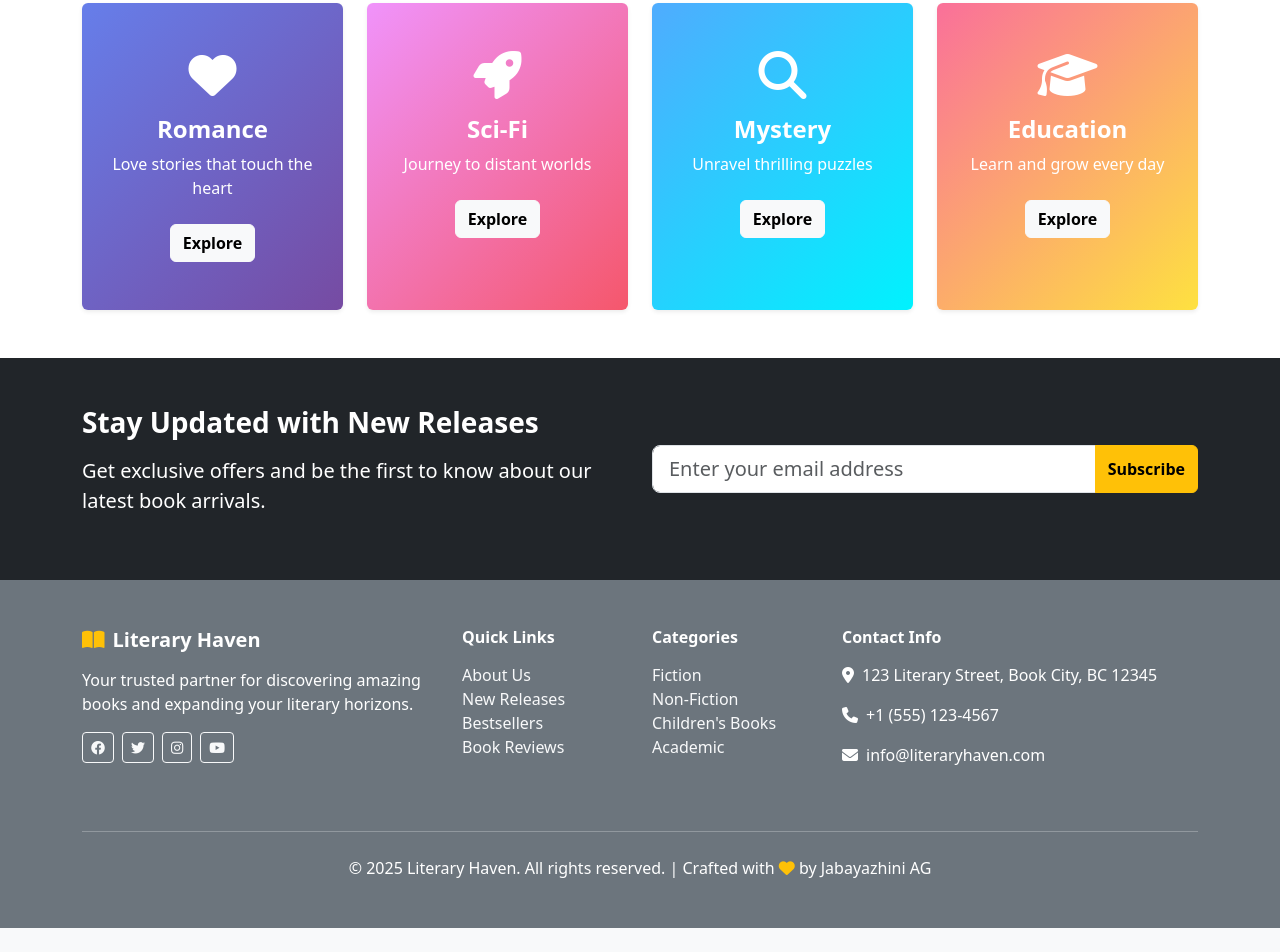
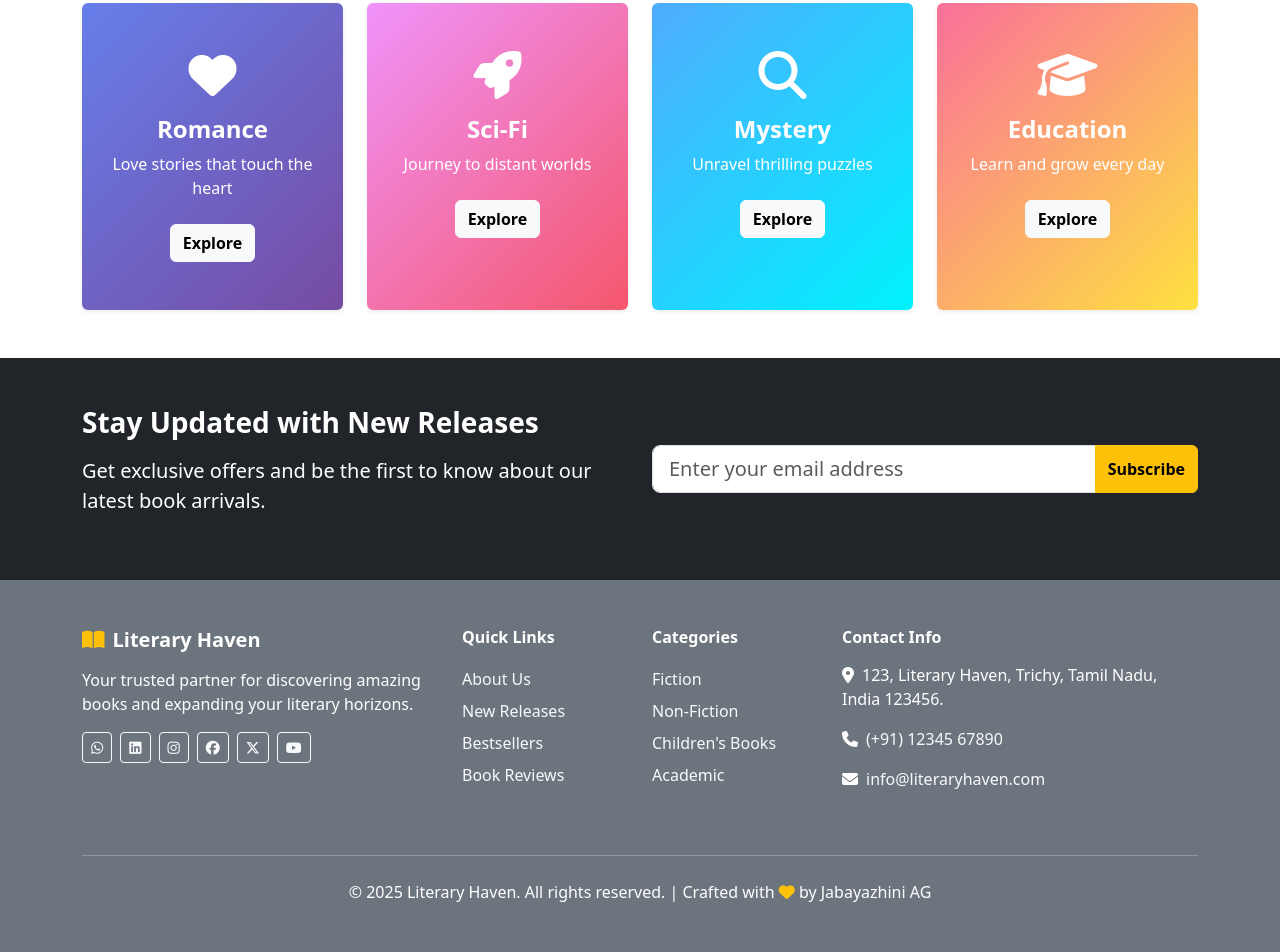
Before and after one commit to jabayazhini-ag/bookstore-landing-page-html-bootstrap, a plain HTML site: page index.html in a window 1280 px wide. Shown: the part 1389-2341 px from the top of the page. Before the commit the page ends 2317 px from the top, so only its background shows below. Drawn offline with nearby package versions, Linux system fonts and the light colour scheme.

Commit message:
Updated link font awesome cdn link and modified footer section updated it

```diff
--- a/index.html
+++ b/index.html
@@ -6,7 +6,7 @@
     <title>Literary Haven - Premium Book Collection</title>
     <link rel="icon" href="./Assets/Logo.jpeg" type="image/jpeg">
     <link href="https://cdnjs.cloudflare.com/ajax/libs/bootstrap/5.3.0/css/bootstrap.min.css" rel="stylesheet">
-    <link href="https://cdnjs.cloudflare.com/ajax/libs/font-awesome/6.4.0/css/all.min.css" rel="stylesheet">
+    <link rel="stylesheet" href="https://cdnjs.cloudflare.com/ajax/libs/font-awesome/6.7.2/css/all.min.css" integrity="sha512-Evv84Mr4kqVGRNSgIGL/F/aIDqQb7xQ2vcrdIwxfjThSH8CSR7PBEakCr51Ck+w+/U6swU2Im1vVX0SVk9ABhg==" crossorigin="anonymous" referrerpolicy="no-referrer" />
 </head>
 
 <body class="bg-light">
@@ -218,15 +218,18 @@
                     <h5 class="fw-bold mb-3"><i class="fas fa-book-open text-warning me-2"></i>Literary Haven</h5>
                     <p>Your trusted partner for discovering amazing books and expanding your literary horizons.</p>
                     <div class="d-flex gap-2">
+                        <button class="btn btn-outline-light btn-sm" onclick="window.open('https://wa.me/911234567890', '_blank')"><i class="fab fa-whatsapp"></i></button>
+                        <!-- <a href="https://wa.me/911234567890" target="_blank" class="btn btn-outline-light btn-sm"><i class="fab fa-whatsapp"></i></a> -->
+                        <button class="btn btn-outline-light btn-sm"><i class="fab fa-linkedin"></i></button>
+                        <button class="btn btn-outline-light btn-sm"><i class="fab fa-instagram"></i></button>
                         <button class="btn btn-outline-light btn-sm"><i class="fab fa-facebook"></i></button>
-                        <button class="btn btn-outline-light btn-sm"><i class="fab fa-twitter"></i></button>
-                        <button class="btn btn-outline-light btn-sm"><i class="fab fa-instagram"></i></button>
+                        <button class="btn btn-outline-light btn-sm"><i class="fa-brands fa-x-twitter"></i></button>
                         <button class="btn btn-outline-light btn-sm"><i class="fab fa-youtube"></i></button>
                     </div>
                 </div>
                 <div class="col-lg-2 col-md-6 mb-4">
                     <h6 class="fw-bold mb-3">Quick Links</h6>
-                    <ul class="list-unstyled">
+                    <ul class="list-unstyled lh-lg">
                         <li><a href="#" class="text-light text-decoration-none link-warning">About Us</a></li>
                         <li><a href="#" class="text-light text-decoration-none link-warning">New Releases</a></li>
                         <li><a href="#" class="text-light text-decoration-none link-warning">Bestsellers</a></li>
@@ -235,7 +238,7 @@
                 </div>
                 <div class="col-lg-2 col-md-6 mb-4">
                     <h6 class="fw-bold mb-3">Categories</h6>
-                    <ul class="list-unstyled">
+                    <ul class="list-unstyled lh-lg">
                         <li><a href="#" class="text-light text-decoration-none link-warning">Fiction</a></li>
                         <li><a href="#" class="text-light text-decoration-none link-warning">Non-Fiction</a></li>
                         <li><a href="#" class="text-light text-decoration-none link-warning">Children's Books</a></li>
@@ -244,9 +247,9 @@
                 </div>
                 <div class="col-lg-4 mb-4">
                     <h6 class="fw-bold mb-3">Contact Info</h6>
-                    <p><i class="fas fa-map-marker-alt me-2"></i>123 Literary Street, Book City, BC 12345</p>
-                    <p><i class="fas fa-phone me-2"></i>+1 (555) 123-4567</p>
-                    <p><i class="fas fa-envelope me-2"></i>info@literaryhaven.com</p>
+                    <p><i class="fas fa-map-marker-alt me-2"></i>123, Literary Haven, Trichy, Tamil Nadu, India 123456.</p>
+                    <p><i class="fas fa-phone me-2"></i><a href="tel:+911234567890" class="text-light text-decoration-none link-warning">(+91) 12345 67890</a></p>
+                    <p><i class="fas fa-envelope me-2"></i><a href="mailto:info@literaryhaven.com" class="text-light text-decoration-none link-warning">info@literaryhaven.com</a></p>
                 </div>
             </div>
             <hr class="my-4">
```
